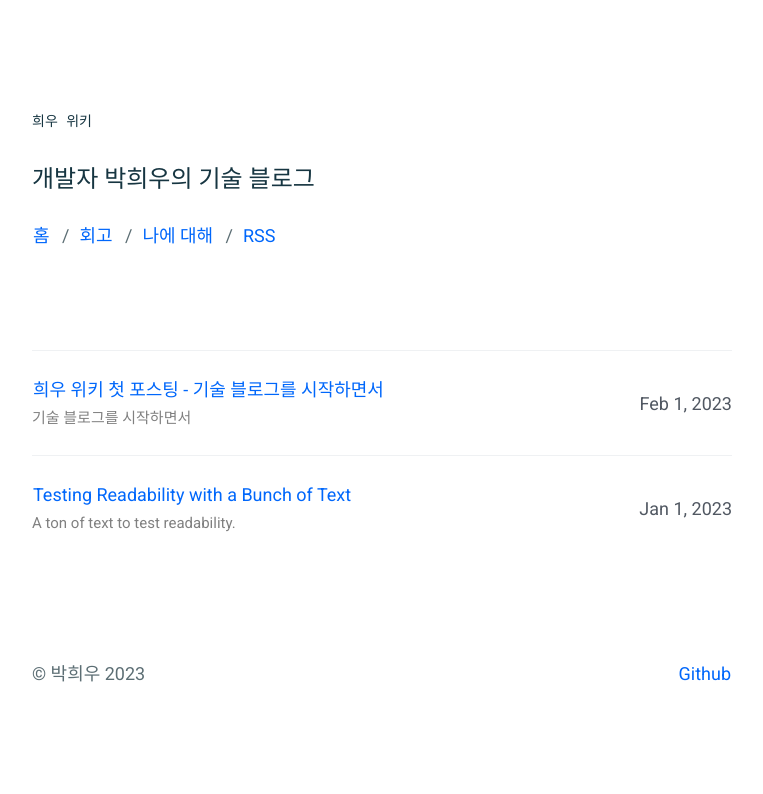
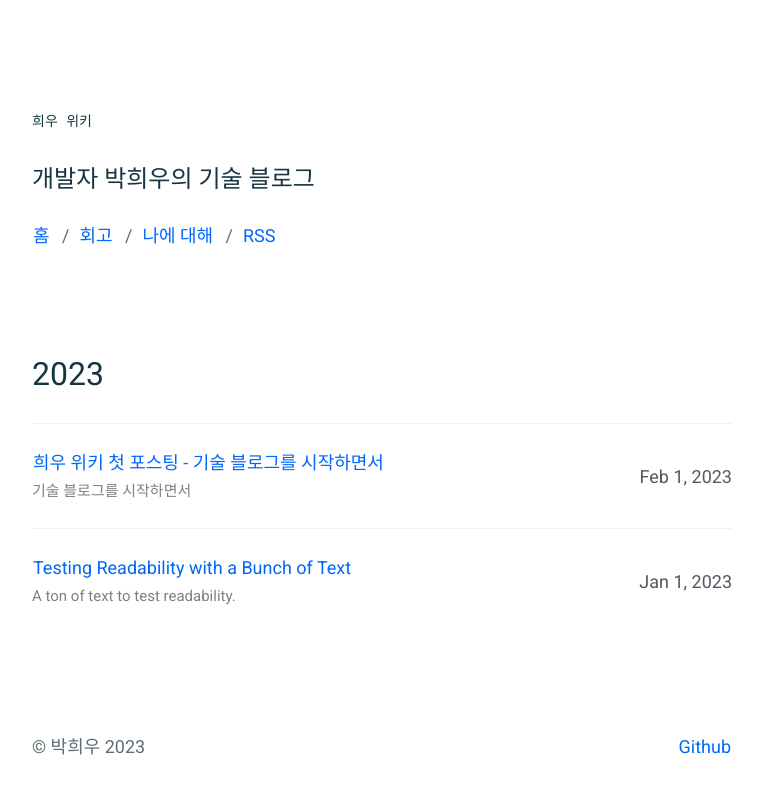
Before and after one commit to parkhuiwo0/parkhuiwo0.github.io, a Jekyll site: the page built from index.html, in a window 1280 px wide. Shown: the top 794 px of the page, without its empty margins (258-1021 px from the left). Built offline with Jekyll 4.4.1, drawn with Linux system fonts in a browser that asks for light colours.

Commit message:
Update index.html

```diff
--- a/index.html
+++ b/index.html
@@ -5,10 +5,10 @@ title: Home
 <section class="c-archives">
   <link rel="shortcut icon" href="">
   {% for post in site.posts  %}
-<!--   {% capture this_year %}{{ post.date | date: "%Y" }}{% endcapture %} -->
-<!--   {% capture next_year %}{{ post.previous.date | date: "%Y" }}{% endcapture %} -->
+  {% capture this_year %}{{ post.date | date: "%Y" }}{% endcapture %}
+  {% capture next_year %}{{ post.previous.date | date: "%Y" }}{% endcapture %}
   {% if forloop.first %}
-<!--   <h2 class="c-archives__year" id="{{ this_year }}-ref">{{this_year}}</h2> -->
+  <h2 class="c-archives__year" id="{{ this_year }}-ref">{{this_year}}</h2>
   <ul class="c-archives__list">
     {% endif %}
     <li class="c-archives__item">
@@ -24,7 +24,7 @@ title: Home
   {% else %}
   {% if this_year != next_year %}
 </ul>
-<!-- <h2 class="c-archives__year" id="{{ next_year }}-ref">{{next_year}}</h2> -->
+<h2 class="c-archives__year" id="{{ next_year }}-ref">{{next_year}}</h2>
 <ul class="c-archives__list">
   {% endif %}
   {% endif %}
```
